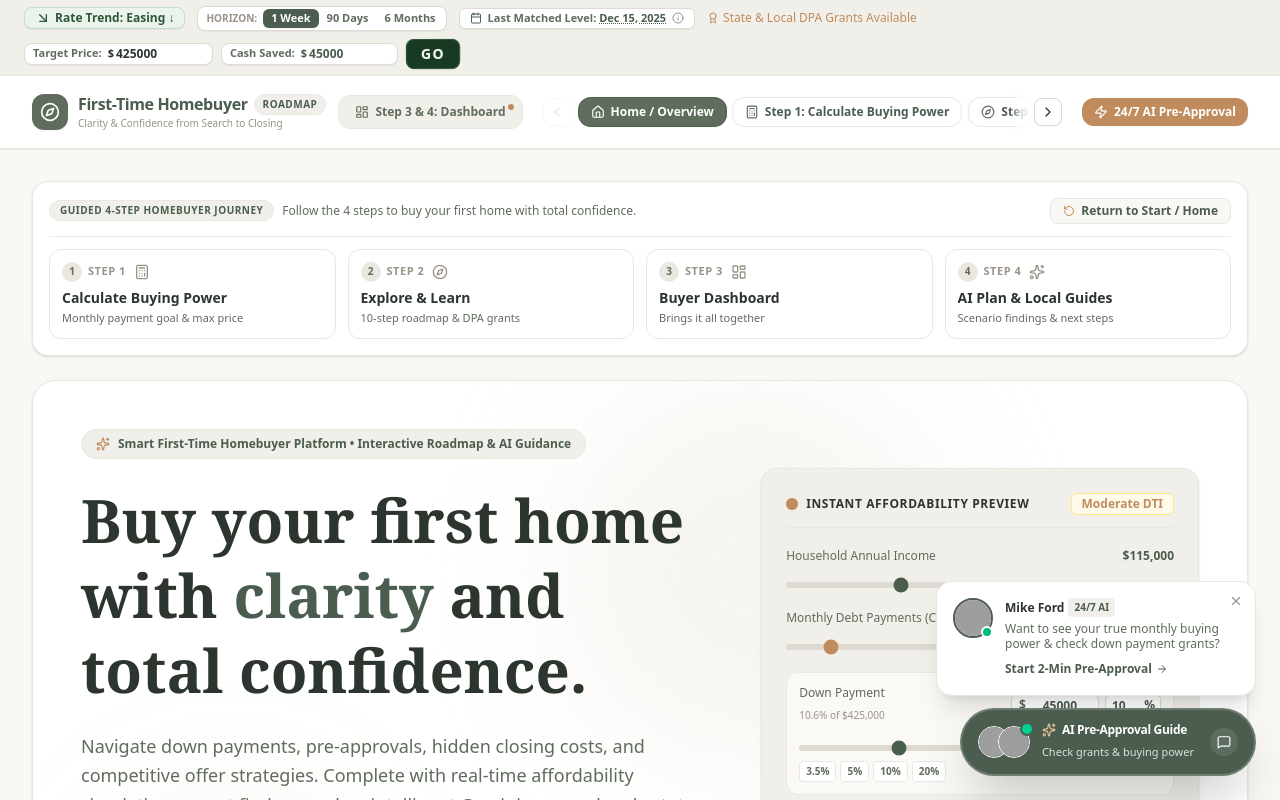
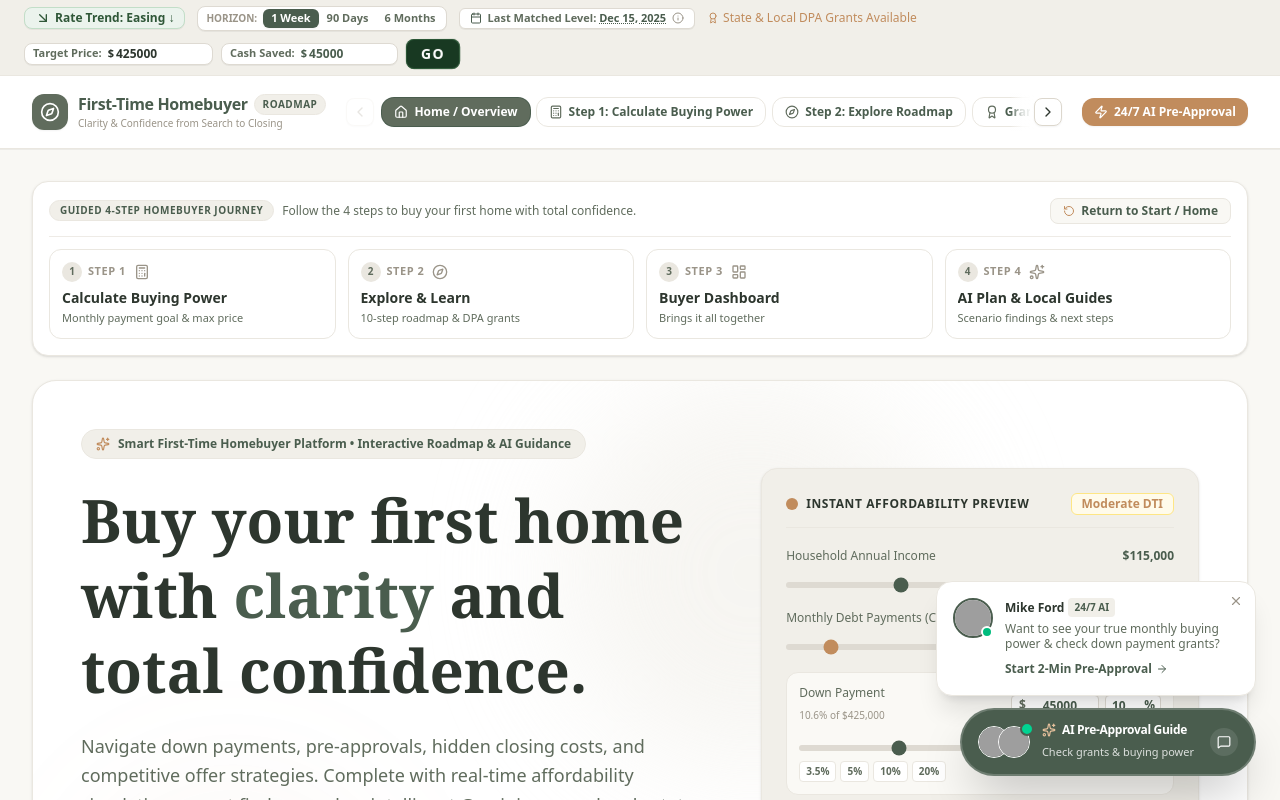
Before and after one commit to mfordmtgLO/first-time-homebuyer_ai_studio, a React (Vite) app: page / in a window 1280 px wide. Shown: the top 800 px of the page. Built offline with nearby package versions, Linux system fonts and the light colour scheme; grey boxes are pictures that could not be loaded.

Commit message:
refactor: remove dashboard mode toggle from navbar

```diff
--- a/src/components/Navbar.tsx
+++ b/src/components/Navbar.tsx
@@ -459,32 +459,6 @@ export const Navbar: React.FC<NavbarProps> = ({
             </button>
           </div>
 
-          {/* Mode Pill Toggle (Dashboard Access) */}
-          <div className="hidden xl:flex items-center bg-[#F1EFE9] p-1 rounded-xl border border-[#EAE7E0] shrink-0">
-            <button
-              id="navbar-step3-4-dashboard-btn"
-              type="button"
-              onClick={() => {
-                setActiveMode("dashboard");
-                if (!["dashboard", "step4_ai_plan", "properties", "mortgagelab", "ai_copilot", "escrow", "documents"].includes(currentTab)) {
-                  setCurrentTab("dashboard");
-                }
-                setMobileMenuOpen(false);
-                window.scrollTo({ top: 0, behavior: "smooth" });
-              }}
-              className={`flex items-center gap-1.5 px-3 py-1 rounded-lg text-xs font-semibold transition-all relative cursor-pointer ${
-                activeMode === "dashboard"
-                  ? "bg-[#4A5D4E] text-white shadow-xs"
-                  : "text-[#606C5D] hover:text-[#2D362E] hover:bg-[#FAF9F5]"
-              }`}
-              title="Step 3 & 4: Buyer Dashboard, AI Plan & Local Professional Guides"
-            >
-              <LayoutDashboard className="w-3.5 h-3.5" />
-              <span>Step 3 & 4: Dashboard</span>
-              <span className="w-1.5 h-1.5 rounded-full bg-[#C18C5D] absolute top-1 right-1" />
-            </button>
-          </div>
-
           {/* ======================================================== */}
           {/* ENHANCED HORIZONTAL SCROLLING MENU WITH LEFT/RIGHT ARROWS */}
           {/* ======================================================== */}
@@ -637,28 +611,6 @@ export const Navbar: React.FC<NavbarProps> = ({
             <span>Return to Start / Overview</span>
           </button>
 
-          {/* Mode Switcher for Mobile */}
-          <div className="p-1 bg-[#F1EFE9] rounded-xl border border-[#EAE7E0]">
-            <button
-              id="mobile-step3-4-dashboard-btn"
-              type="button"
-              onClick={() => {
-                setActiveMode("dashboard");
-                if (!["dashboard", "step4_ai_plan", "properties", "mortgagelab", "ai_copilot", "escrow", "documents"].includes(currentTab)) {
-                  setCurrentTab("dashboard");
-                }
-                setMobileMenuOpen(false);
-                window.scrollTo({ top: 0, behavior: "smooth" });
-              }}
-              className={`w-full flex items-center justify-center gap-2 py-2 rounded-lg text-xs font-semibold transition-all ${
-                activeMode === "dashboard" ? "bg-[#4A5D4E] text-white shadow-xs" : "text-[#606C5D]"
-              }`}
-            >
-              <LayoutDashboard className="w-3.5 h-3.5" />
-              Step 3 & 4: Buyer Dashboard
-            </button>
-          </div>
-
           {/* Menu Items List */}
           <div className="space-y-1">
             <div className="text-[10px] font-extrabold uppercase tracking-wider text-[#9A9488] px-2 pt-2">
```
